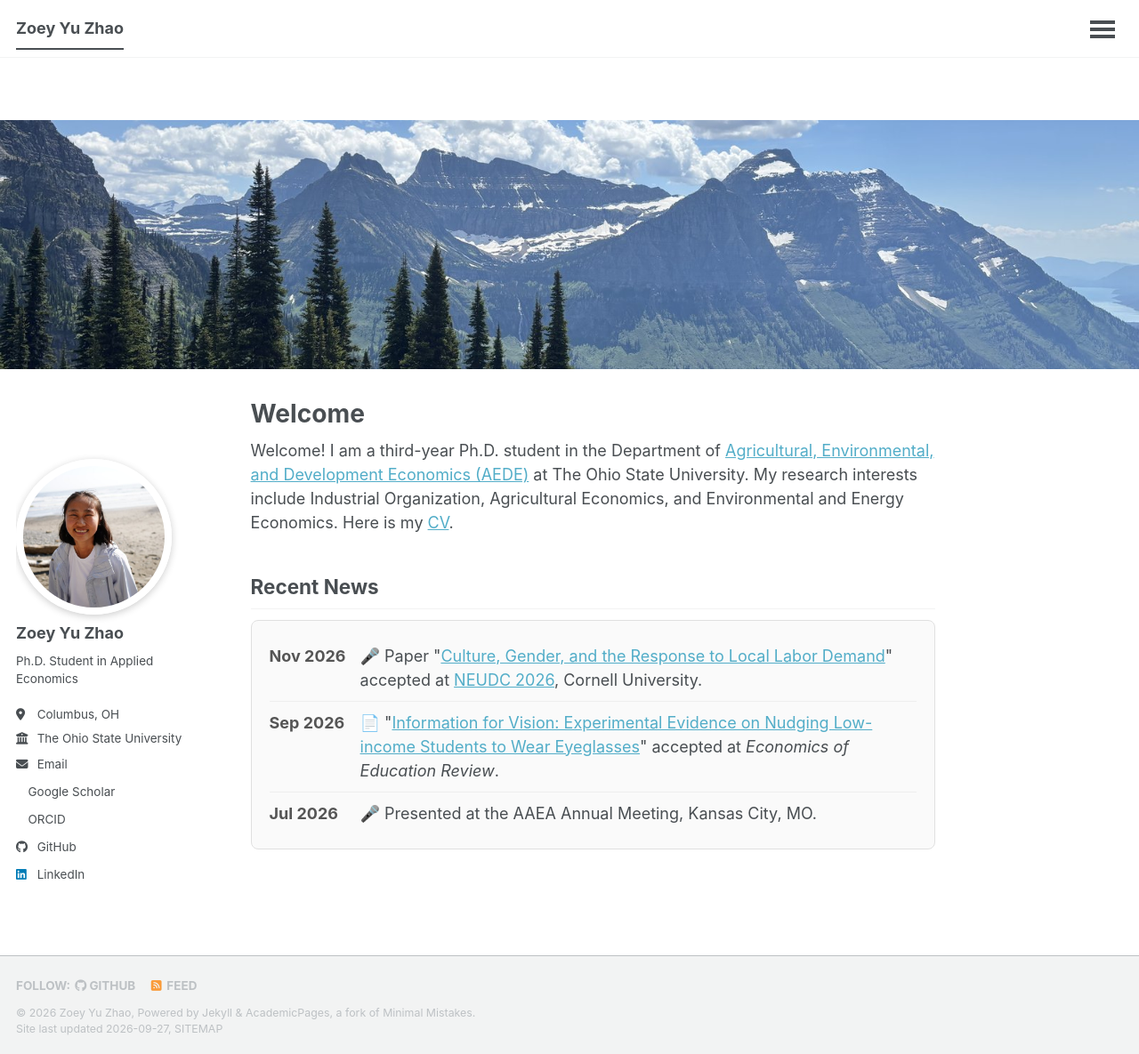
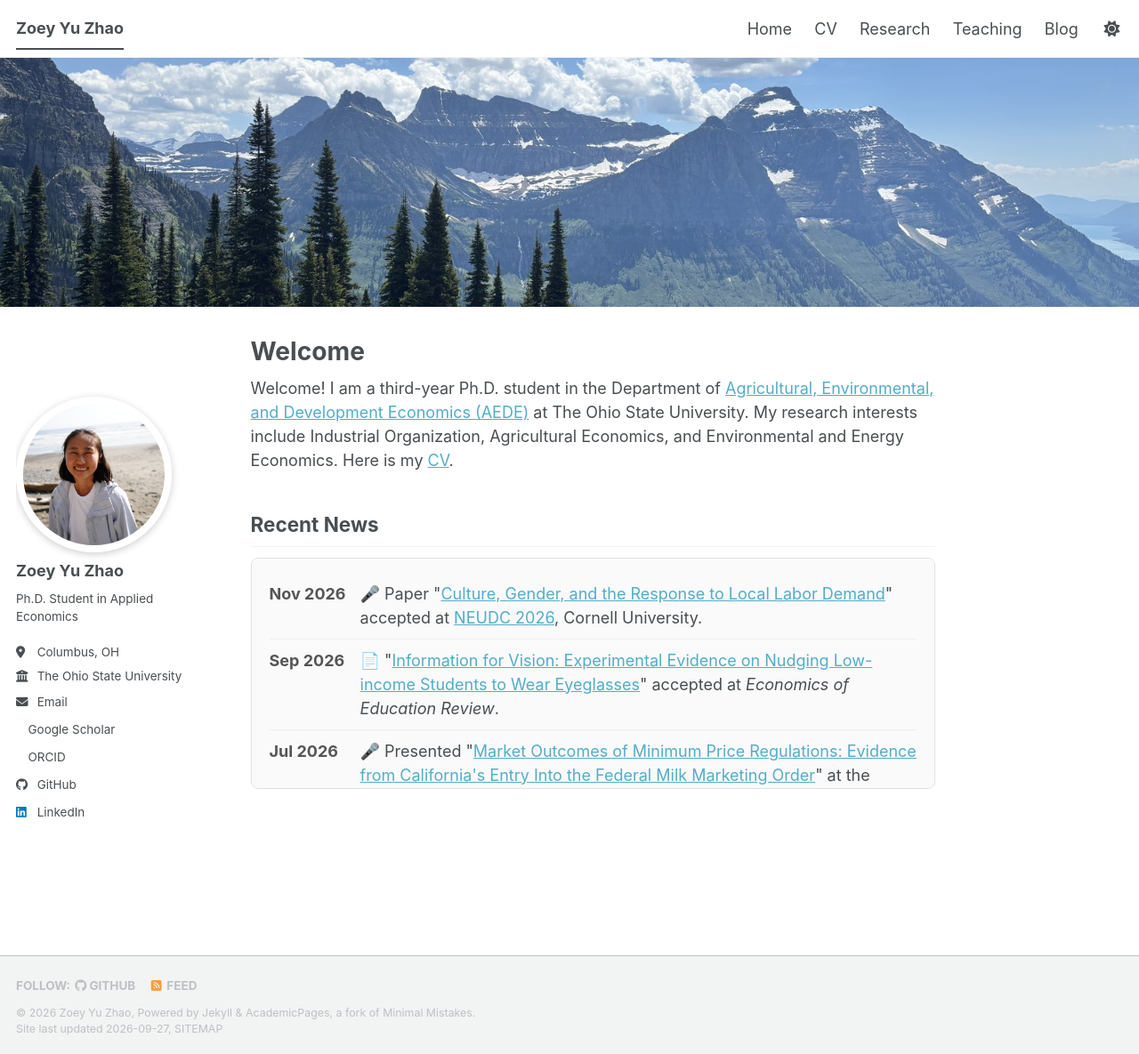
Before and after one commit to zoeyzhao-econ/zoeyzhao-econ.github.io, a Jekyll site: the page built from _pages/about.md, in a window 1280 px wide and 1185 px high. Shown: the whole window at 89% size. Built offline with Jekyll 4.4.1, drawn with Linux system fonts in a browser that asks for light colours; a style sheet for code colours, icons or effects is not loaded.

Commit message:
Fix nav layout and banner gap; update research links
- Remove banner margin-top to fix gap below fixed masthead (JS already
  handles body padding)
- Add persist class to nav links so they stay visible on desktop
- Hide hamburger button on desktop (>768px)
- Add Gabriel Lade and Seungki Lee website links on research page
- Remove redundant Research page title
- Add dairy paper title to AAEA news item

Co-Authored-By: Claude Opus 4.6 <noreply@anthropic.com>

```diff
--- a/_includes/masthead.html
+++ b/_includes/masthead.html
@@ -14,7 +14,7 @@
             {% else %}
               {% assign domain = base_path %}
             {% endif %}
-            <li class="masthead__menu-item {% if page.url contains link.url and link.url != '/' %}selected{% endif %}">
+            <li class="masthead__menu-item persist {% if page.url contains link.url and link.url != '/' %}selected{% endif %}">
               <a href="{{ domain }}{{ link.url }}">{{ link.title }}</a>
             </li>
           {% endfor %}
--- a/_pages/about.md
+++ b/_pages/about.md
@@ -61,7 +61,7 @@ Welcome! I am a third-year Ph.D. student in the Department of [Agricultural, Env
 
 <div class="news-item">
   <span class="news-date">Jul 2026</span>
-  <span class="news-content">🎤 Presented at the AAEA Annual Meeting, Kansas City, MO.</span>
+  <span class="news-content">🎤 Presented "<a href="/research/">Market Outcomes of Minimum Price Regulations: Evidence from California's Entry Into the Federal Milk Marketing Order</a>" at the AAEA Annual Meeting, Kansas City, MO.</span>
 </div>
 
 </div>
--- a/_sass/layout/_masthead.scss
+++ b/_sass/layout/_masthead.scss
@@ -83,7 +83,6 @@
   width: 100%;
   height: 280px;
   overflow: hidden;
-  margin-top: $masthead-height;
 
   img {
     width: 100%;
--- a/_sass/layout/_navigation.scss
+++ b/_sass/layout/_navigation.scss
@@ -179,7 +179,7 @@
 
   a {
     display: block;
-    margin: 0 1rem;
+    margin: 0 0.7rem;
     padding: 0.5rem 0;
     color: var(--global-masthead-link-color);
     text-decoration: none;
@@ -200,6 +200,10 @@
     color: var(--global-text-color);
     cursor: pointer;
     z-index: 100;
+
+    @media screen and (min-width: 768px) {
+      display: none;
+    }
   }
 
   .visible-links {
```
Also changed, not shown: _pages/research.md (+4 -4 lines).
